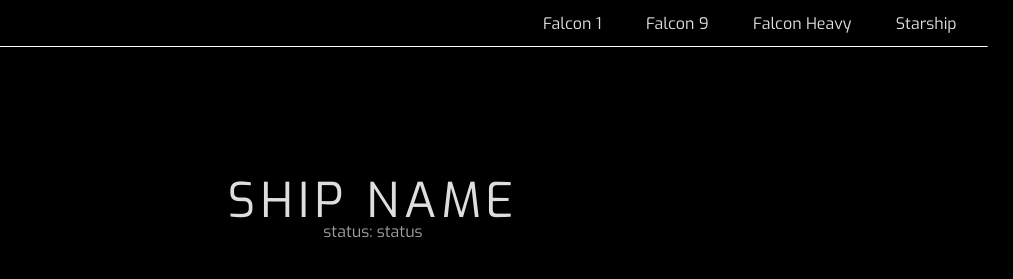
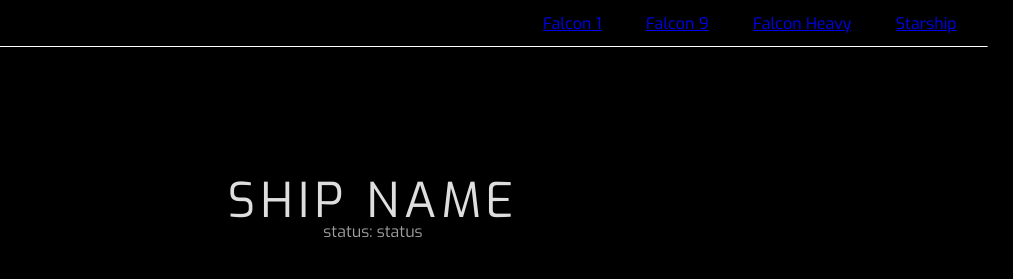
Before and after one commit to pawelsobkowski/spacex-fanmade-website, a website: page ships.html in a window 1280 px wide. Shown: the top 279 px of the page, 267-1280 px from the left. Drawn offline with Linux system fonts and the light colour scheme.

Commit message:
feat: create links and import scripts

```diff
--- a/ships.html
+++ b/ships.html
@@ -21,10 +21,10 @@
         <img src="images/spaceXlogo.svg" class="header__logo" />
         <nav class="header__nav">
           <ul class="nav__list">
-            <li class="nav__list__element"><a>Falcon 1</a></li>
-            <li class="nav__list__element"><a>Falcon 9</a></li>
-            <li class="nav__list__element"><a>Falcon Heavy</a></li>
-            <li class="nav__list__element"><a>Starship</a></li>
+            <li class="nav__list__element"><a href="ships.html#falcon1">Falcon 1</a></li>
+            <li class="nav__list__element"><a href="ships.html#falcon9">Falcon 9</a></li>
+            <li class="nav__list__element"><a href="ships.html#falconheavy">Falcon Heavy</a></li>
+            <li class="nav__list__element"><a href="ships.html#starship">Starship</a></li>
           </ul>
         </nav>
       </header>
@@ -102,4 +102,5 @@
       </div>
     </div>
   </body>
+  <script src="ships.js" ></script>
 </html>
```
Also changed, not shown: index.html (+4 -4 lines).
